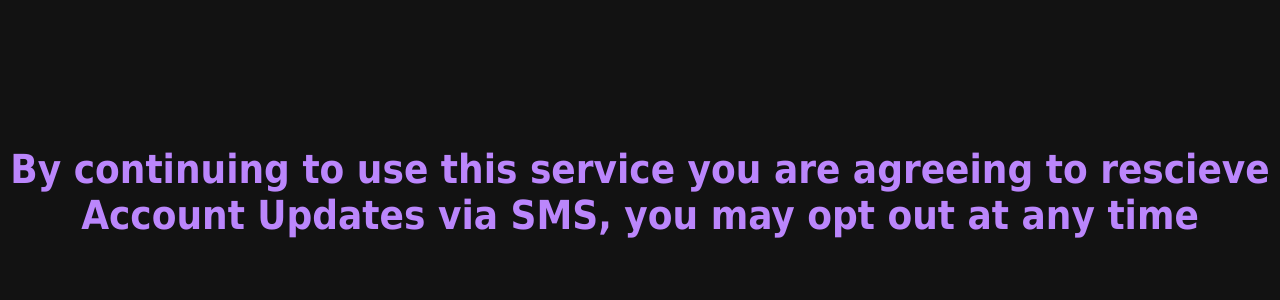
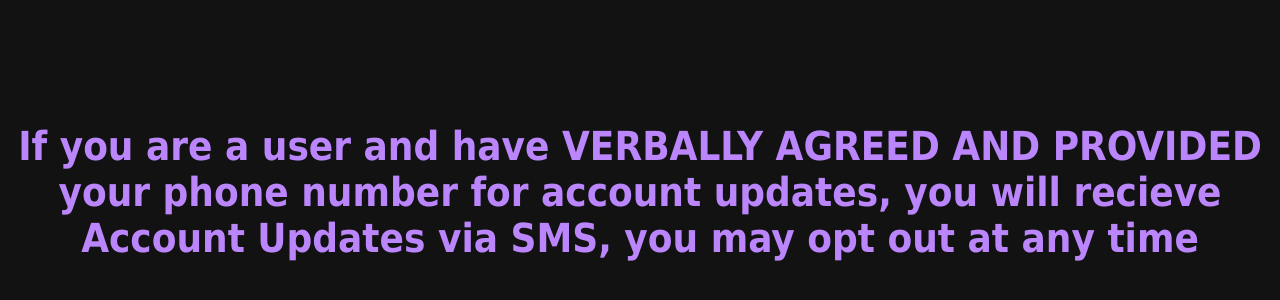
Before and after one commit to Kyrylo-Bakumenko/kyrylobaku.me, a plain HTML site: page index.html in a window 1280 px wide. Shown: the part 136-436 px from the top of the page. Drawn offline with Linux system fonts and the light colour scheme.

Commit message:
Update index.html

```diff
--- a/index.html
+++ b/index.html
@@ -5,6 +5,6 @@
     <link rel="stylesheet" href="style.css">
 </head>
 <body>
-    <h1>By continuing to use this service you are agreeing to rescieve Account Updates via SMS, you may opt out at any time</h1>
+    <h1>If you are a user and have VERBALLY AGREED AND PROVIDED your phone number for account updates, you will recieve Account Updates via SMS, you may opt out at any time</h1>
 </body>
 </html>
```
